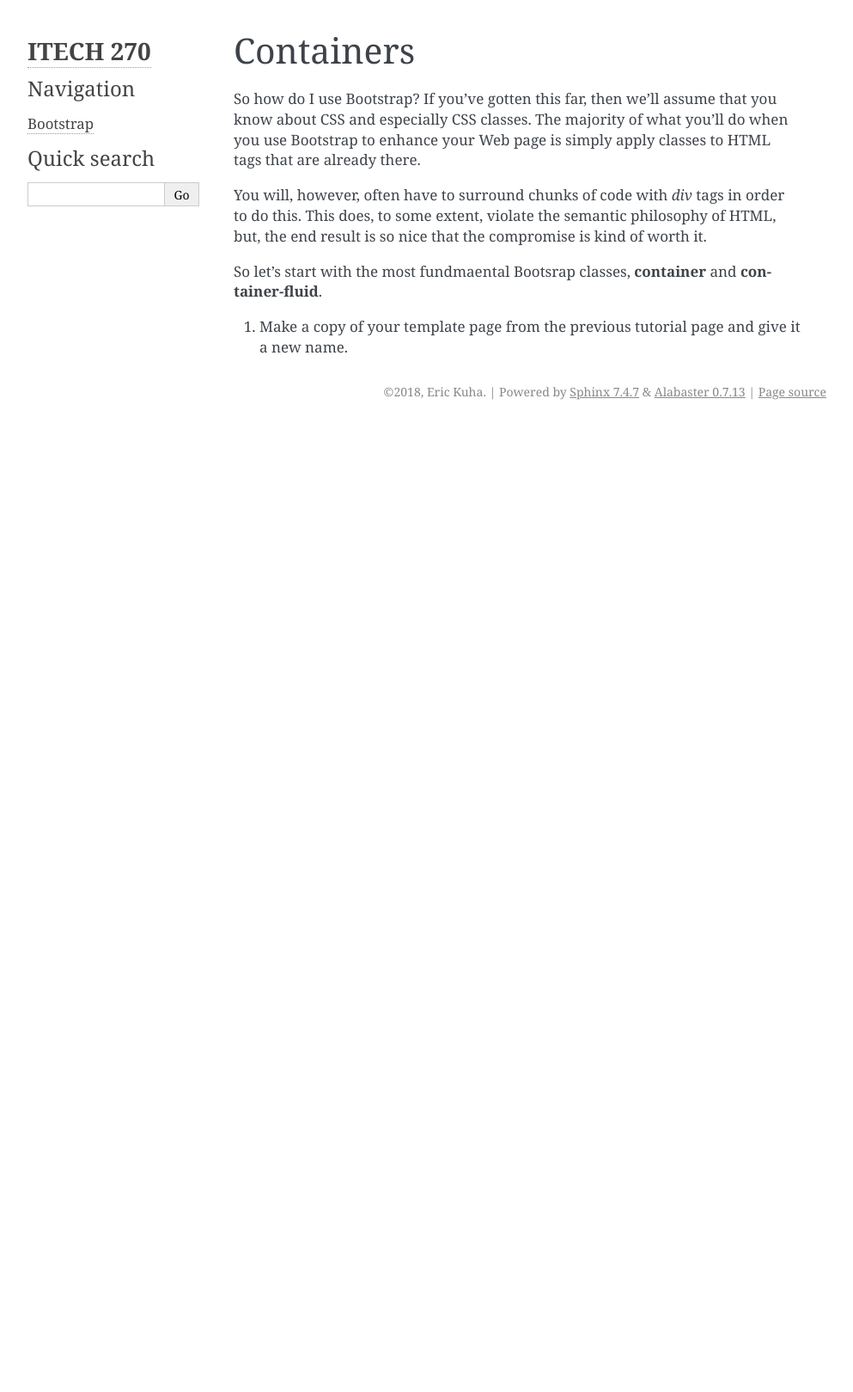
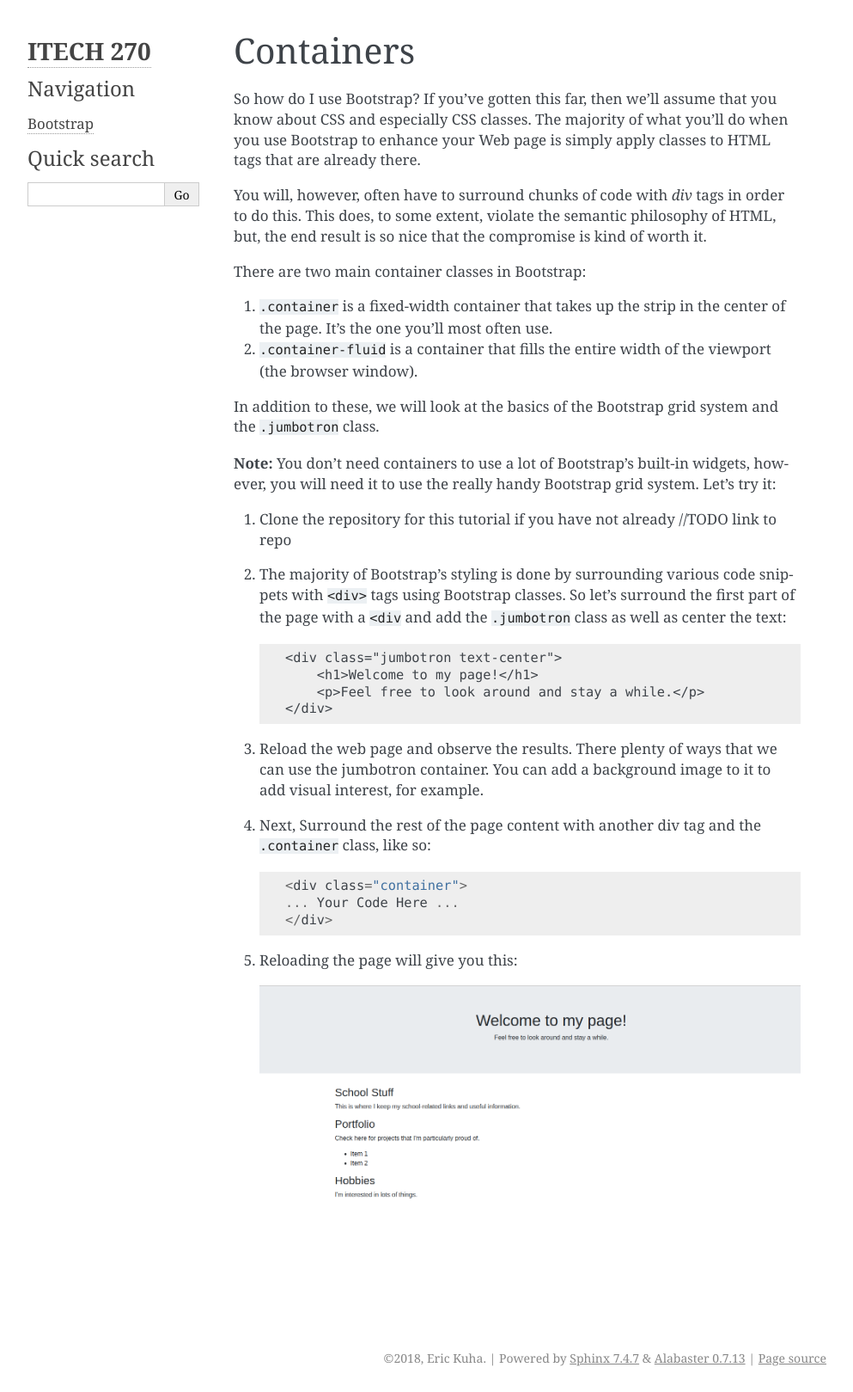
Before and after one commit to 18-SP-Web-Design/tutorials, a Sphinx documentation site: the page built from source/content/bootstrap/containers.rst, in a window 1280 px wide. Shown: the whole page at 86% size, without its empty margins (148-1141 px from the left). Built offline with Sphinx 7.4.7, drawn with Linux system fonts in a browser that asks for light colours; before the commit the page ends 900 px from its top, so only the background shows below that.

Commit message:
added containers

```diff
--- a/source/content/bootstrap/containers.rst
+++ b/source/content/bootstrap/containers.rst
@@ -5,6 +5,31 @@ So how do I use Bootstrap? If you've gotten this far, then we'll assume that you
 
 You will, however, often have to surround chunks of code with *div* tags in order to do this. This does, to some extent, violate the semantic philosophy of HTML, but, the end result is so nice that the compromise is kind of worth it.
 
-So let's start with the most fundmaental Bootsrap classes, **container** and **container-fluid**.
+There are two main container classes in Bootstrap:
 
-#. Make a copy of your template page from the previous tutorial page and give it a new name.
+#. :code:`.container` is a fixed-width container that takes up the strip in the center of the page. It's the one you'll most often use.
+#. :code:`.container-fluid` is a container that fills the entire width of the viewport (the browser window).
+
+In addition to these, we will look at the basics of the Bootstrap grid system and the :code:`.jumbotron` class.
+
+**Note:** You don't need containers to use a lot of Bootstrap's built-in widgets, however, you will need it to use the really handy Bootstrap grid system. Let's try it:
+
+#. Clone the repository for this tutorial if you have not already //TODO link to repo
+#. The majority of Bootstrap's styling is done by surrounding various code snippets with :code:`<div>` tags using Bootstrap classes. So let's surround the first part of the page with a :code:`<div` and add the :code:`.jumbotron` class as well as center the text::
+
+    <div class="jumbotron text-center">
+        <h1>Welcome to my page!</h1>
+        <p>Feel free to look around and stay a while.</p>
+    </div>
+
+#. Reload the web page and observe the results. There plenty of ways that we can use the jumbotron container. You can add a background image to it to add visual interest, for example.
+#. Next, Surround the rest of the page content with another div tag and the :code:`.container` class, like so::
+
+    <div class="container">
+    ... Your Code Here ...
+    </div>
+
+#. Reloading the page will give you this:
+
+   .. image:: images/container1.png
+        :width: 100%
```
Also changed, not shown: source/content/bootstrap/introduction.rst (+8 -0 lines), source/content/bootstrap/res/container-test.html (added, +40 -0 lines), source/content/bootstrap/images/container1.png (added), source/content/bootstrap/res/bs_test.html (renamed from source/content/bootstrap/bs_test.html), 9 other files.
